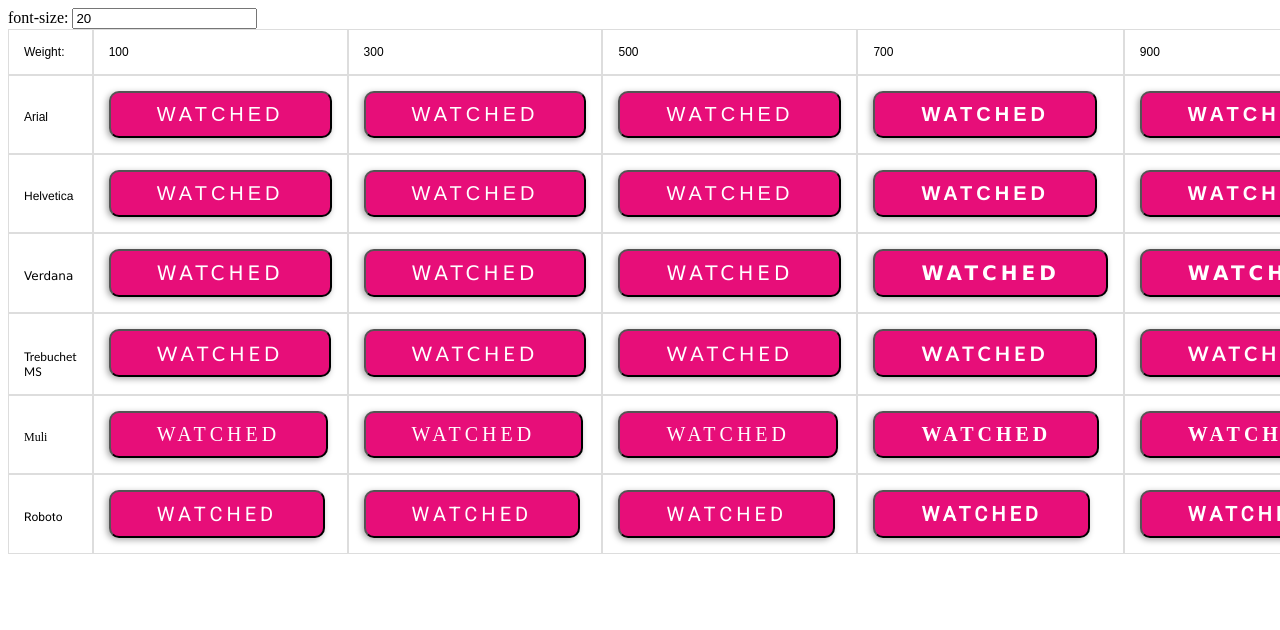
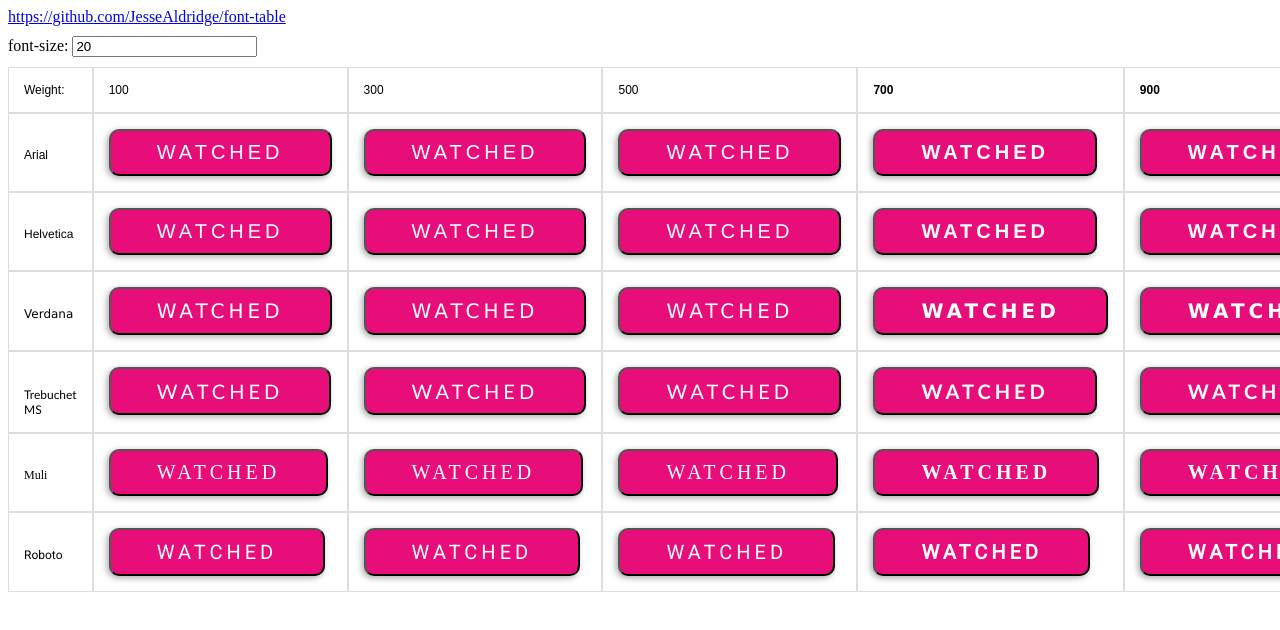
Before and after one commit to JesseAldridge/font-table, a plain HTML site: page index.html in a window 1280 px wide. Shown: the top 630 px of the page. Drawn offline with nearby package versions, Linux system fonts and the light colour scheme; a web font is replaced by a local one.

Commit message:
add link

```diff
--- a/index.html
+++ b/index.html
@@ -2,8 +2,15 @@
 <link href="https://fonts.googleapis.com/css?family=Muli|Roboto" rel="stylesheet">
 <link rel="stylesheet" type="text/css" href="my-style.css">
 <script src='https://ajax.googleapis.com/ajax/libs/jquery/1.9.0/jquery.min.js'></script>
-<div>
-  font-size: <input id='font-size' value='20'>
+<div id='main-ui'>
+  <div class='row'>
+    <a href="https://github.com/JesseAldridge/font-table">
+      https://github.com/JesseAldridge/font-table
+    </a>
+  </div>
+  <div class='row'>
+    font-size: <input id='font-size' value='20'>
+  </div>
 </div>
 <div id='main-content'>
 </div>
@@ -37,7 +44,12 @@
       generate_tr(
         {font_family: 'Arial', content: 'Weight:', font_weight: 300, font_size: 12},
         function(font_weight) {
-          return {font_family: 'Arial', content: font_weight, font_weight: 300, font_size: 12};
+          return {
+            font_family: 'Arial',
+            content: font_weight,
+            font_weight: font_weight,
+            font_size: 12
+          };
         }
       )
     ];
--- a/my-style.css
+++ b/my-style.css
@@ -1,3 +1,11 @@
+#main-ui {
+  font-family: Muli;
+}
+
+#main-ui .row {
+  margin-bottom: 10px;
+}
+
 table, td, th {
     border: 1px solid #ddd;
     text-align: left;
```
